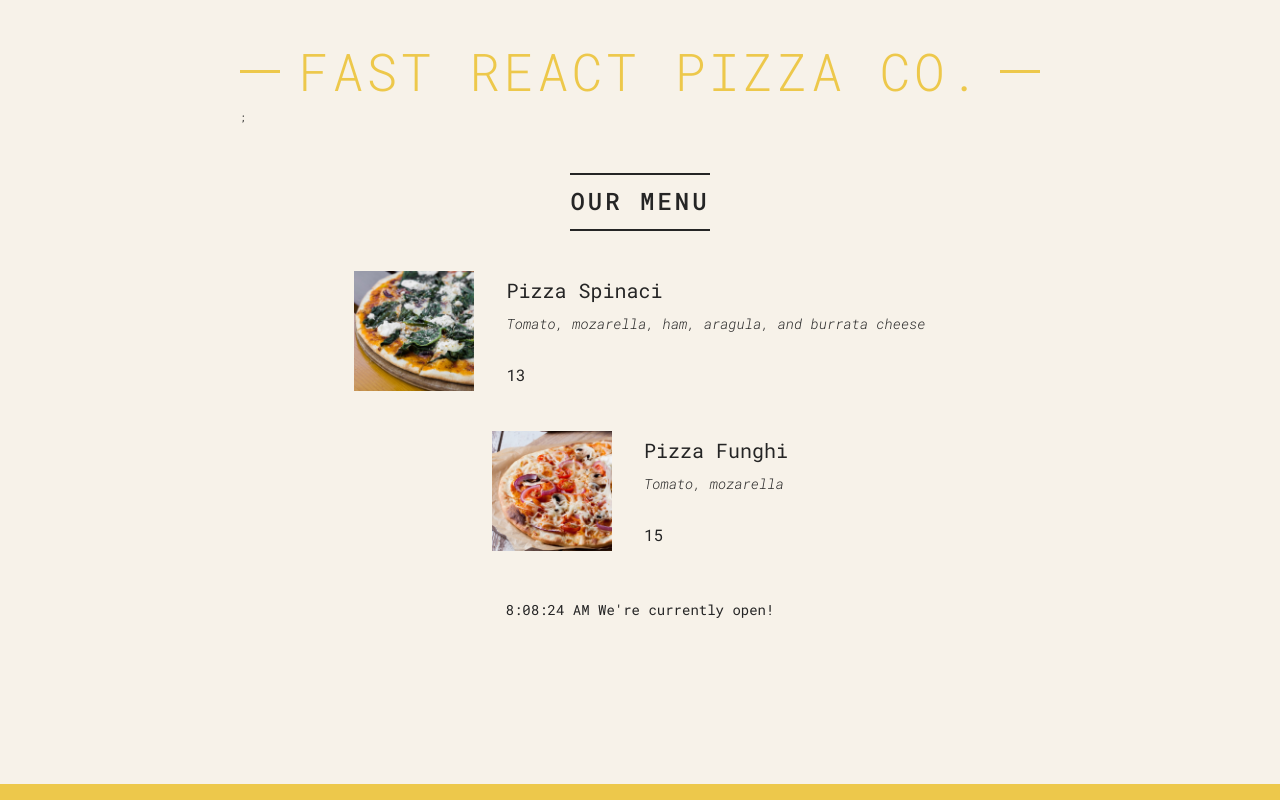
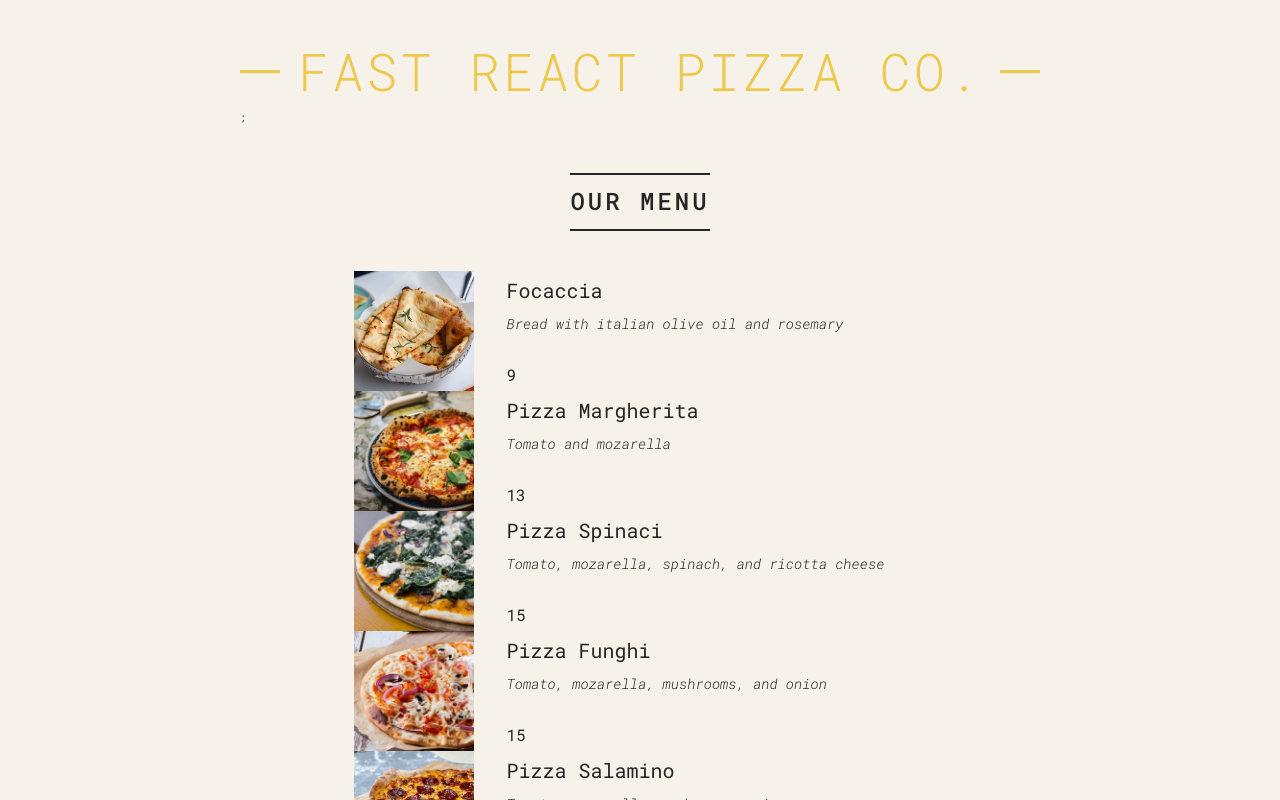
Before and after one commit to charliesumalag/react-new, a React (Vite) app in the folder 03-pizza-menu/: page / in a window 1280 px wide. Shown: the top 800 px of the page. Built offline with nearby package versions, Linux system fonts and the light colour scheme.

Commit message:
redering list

```diff
--- a/03-pizza-menu/src/App.jsx
+++ b/03-pizza-menu/src/App.jsx
@@ -85,8 +85,11 @@
   return (
   <main className='menu'>
     <h2 className='text-xl font-medium'>Our Menu</h2>
-    <Pizza name='Pizza Spinaci' ingredients='Tomato, mozarella, ham, aragula, and burrata cheese' photoName='pizzas/spinaci.jpg' price={10}/>
-    <Pizza name='Pizza Funghi' ingredients='Tomato, mozarella' photoName='pizzas/funghi.jpg' price={12}/>
+    <div>
+      {pizzaData.map((pizza) => (
+        <Pizza name={pizza.name} ingredients={pizza.ingredients} photoName={pizza.photoName} price={pizza.price}/>
+      ))}
+    </div>
   </main>
   )
 }
```
